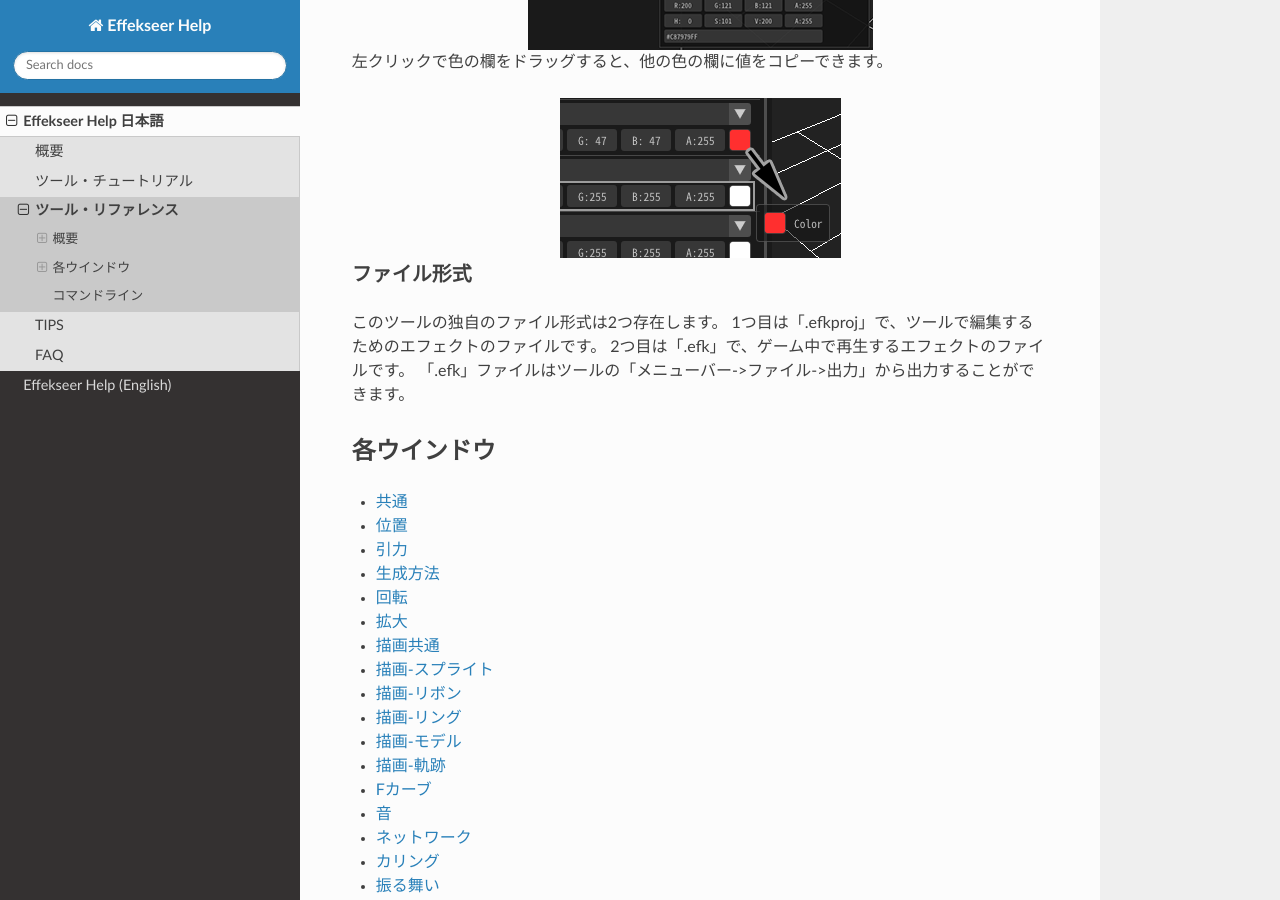
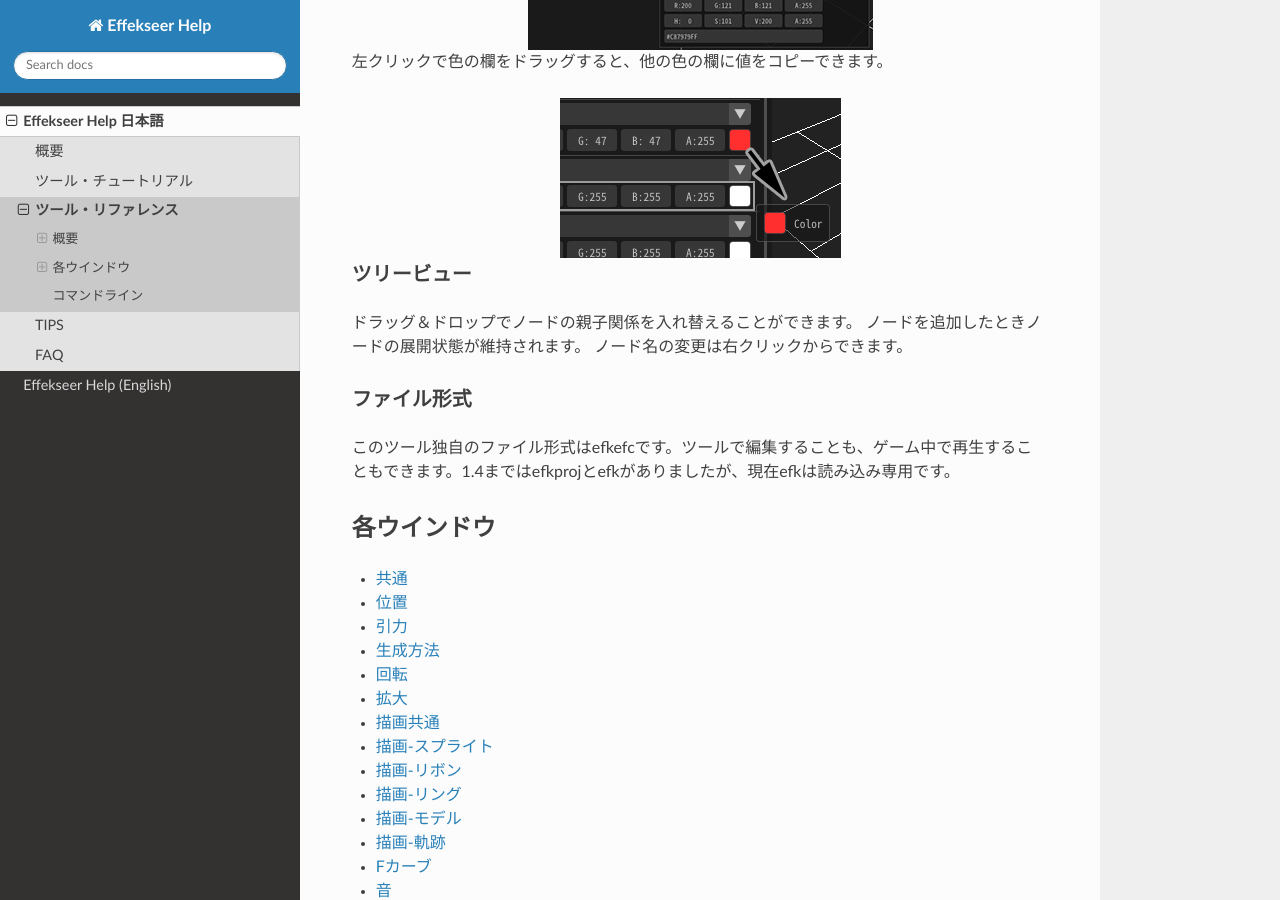
Before and after one commit to effekseer/docs_tool, a Sphinx documentation site: the page built from source/ja/ToolReference/index.md, in a window 1280 px wide and 900 px high, scrolled down 1799 px. Built offline with Sphinx 7.4.7 and the Read the Docs theme 2.0.0, drawn with Linux system fonts in a browser that asks for light colours.

````diff
--- a/source/ja/ToolReference/index.md
+++ b/source/ja/ToolReference/index.md
@@ -65,9 +65,15 @@
    :align: center
 ```
 
+### ツリービュー
+ドラッグ＆ドロップでノードの親子関係を入れ替えることができます。
+ノードを追加したときノードの展開状態が維持されます。
+ノード名の変更は右クリックからできます。
+
+
 ### ファイル形式
 
-このツールの独自のファイル形式は2つ存在します。 1つ目は「.efkproj」で、ツールで編集するためのエフェクトのファイルです。 2つ目は「.efk」で、ゲーム中で再生するエフェクトのファイルです。 「.efk」ファイルはツールの「メニューバー->ファイル->出力」から出力することができます。
+このツール独自のファイル形式はefkefcです。ツールで編集することも、ゲーム中で再生することもできます。1.4まではefkprojとefkがありましたが、現在efkは読み込み専用です。
 
 ## 各ウインドウ
 
````
Also changed, not shown: source/ja/ToolReference/record.md (+9 -0 lines).
